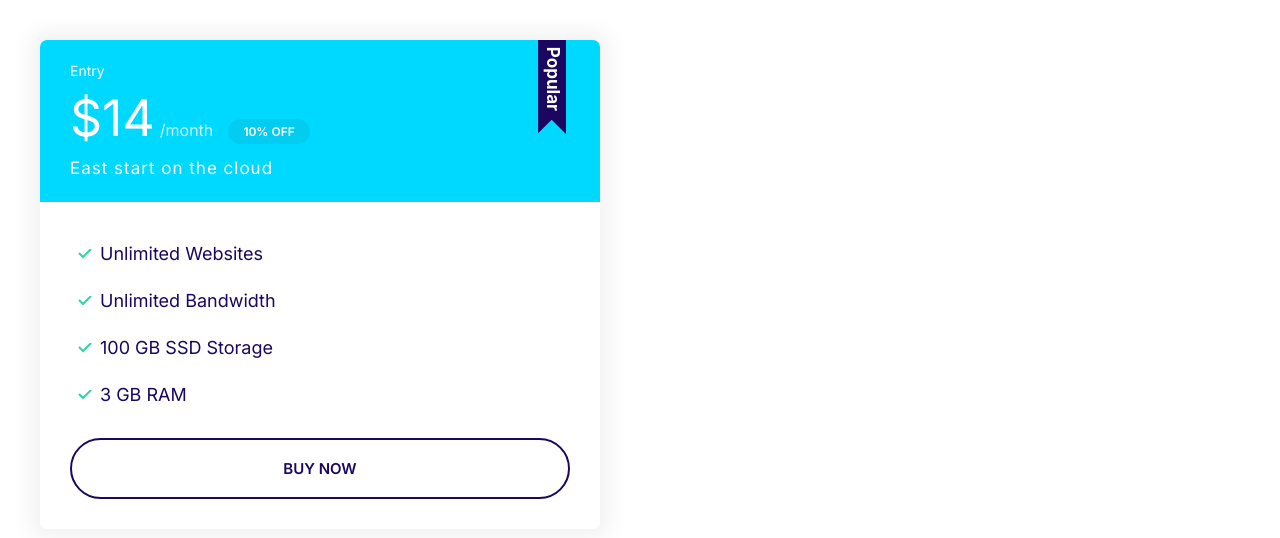
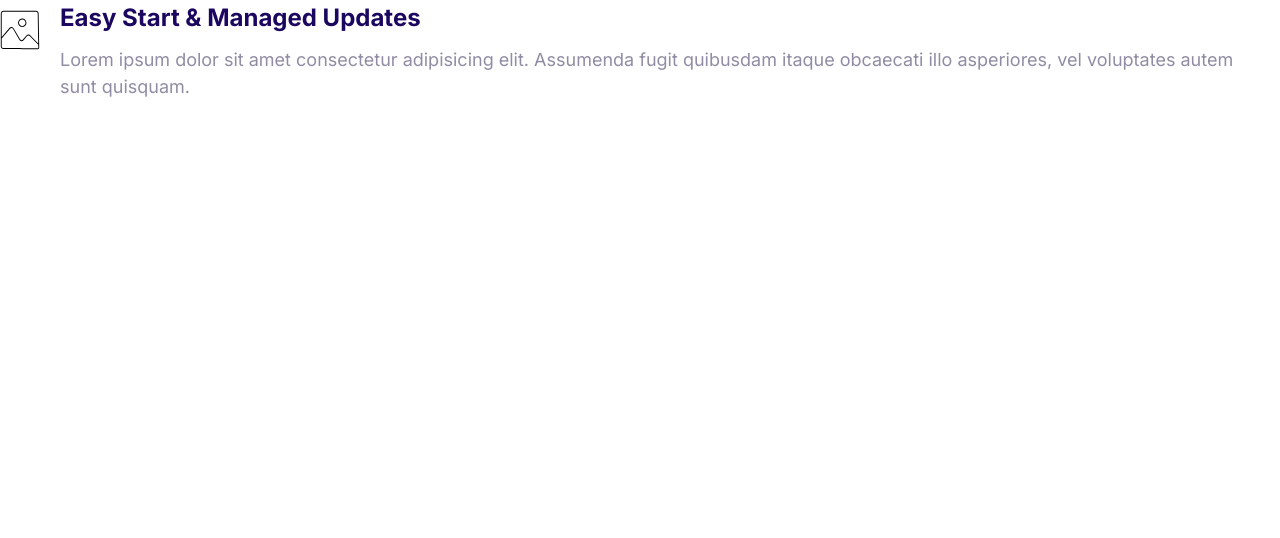
Before and after one commit to jonnguyen1926/moshify, a plain HTML site: page index.html in a window 1280 px wide. Drawn offline with Linux system fonts and the light colour scheme.

Commit message:
media object

```diff
--- a/css/styles.css
+++ b/css/styles.css
@@ -360,3 +360,20 @@ a {
         font-size: 1.7rem;
     }
 }
+
+/* Media */
+.media {
+    display: flex;
+}
+
+.media__title {
+    margin-top: 0;
+}
+
+.media__body {
+    margin: 0 2rem;
+}
+
+.media__image {
+    margin-top: 1rem;
+}
--- a/index.html
+++ b/index.html
@@ -16,26 +16,19 @@
     <link rel="stylesheet" href="css/styles.css" />
   </head>
   <body>
-    <div style="width: 50%; padding: 4rem">
-      <div class="plan plan--popular">
-        <div class="card card--secondary">
-          <header class="card__header">
-            <h3 class="plan__name">Entry</h3>
-            <span class="plan__price">$14</span>
-            <span class="plan__billing-cycle">/month</span>
-            <span class="badge badge--secondary badge--small">10% OFF</span>
-            <span class="plan__description">East start on the cloud</span>
-          </header>
-          <div class="card__body">
-            <ul class="list list--tick">
-              <li class="list__item">Unlimited Websites</li>
-              <li class="list__item">Unlimited Bandwidth</li>
-              <li class="list__item">100 GB SSD Storage</li>
-              <li class="list__item">3 GB RAM</li>
-            </ul>
-            <button class="btn btn--outline btn--block">Buy Now</button>
-          </div>
-        </div>
+    <div class="media">
+      <div class="media__image">
+        <svg class="icon icon--primary">
+          <use xlink:href="images/sprite.svg#snap"></use>
+        </svg>
+      </div>
+      <div class="media__body">
+        <h3 class="media__title">Easy Start & Managed Updates</h3>
+        <p>
+          Lorem ipsum dolor sit amet consectetur adipisicing elit. Assumenda
+          fugit quibusdam itaque obcaecati illo asperiores, vel voluptates autem
+          sunt quisquam.
+        </p>
       </div>
     </div>
   </body>
```
Also changed, not shown: components/media objects.html (added, +15 -0 lines).
